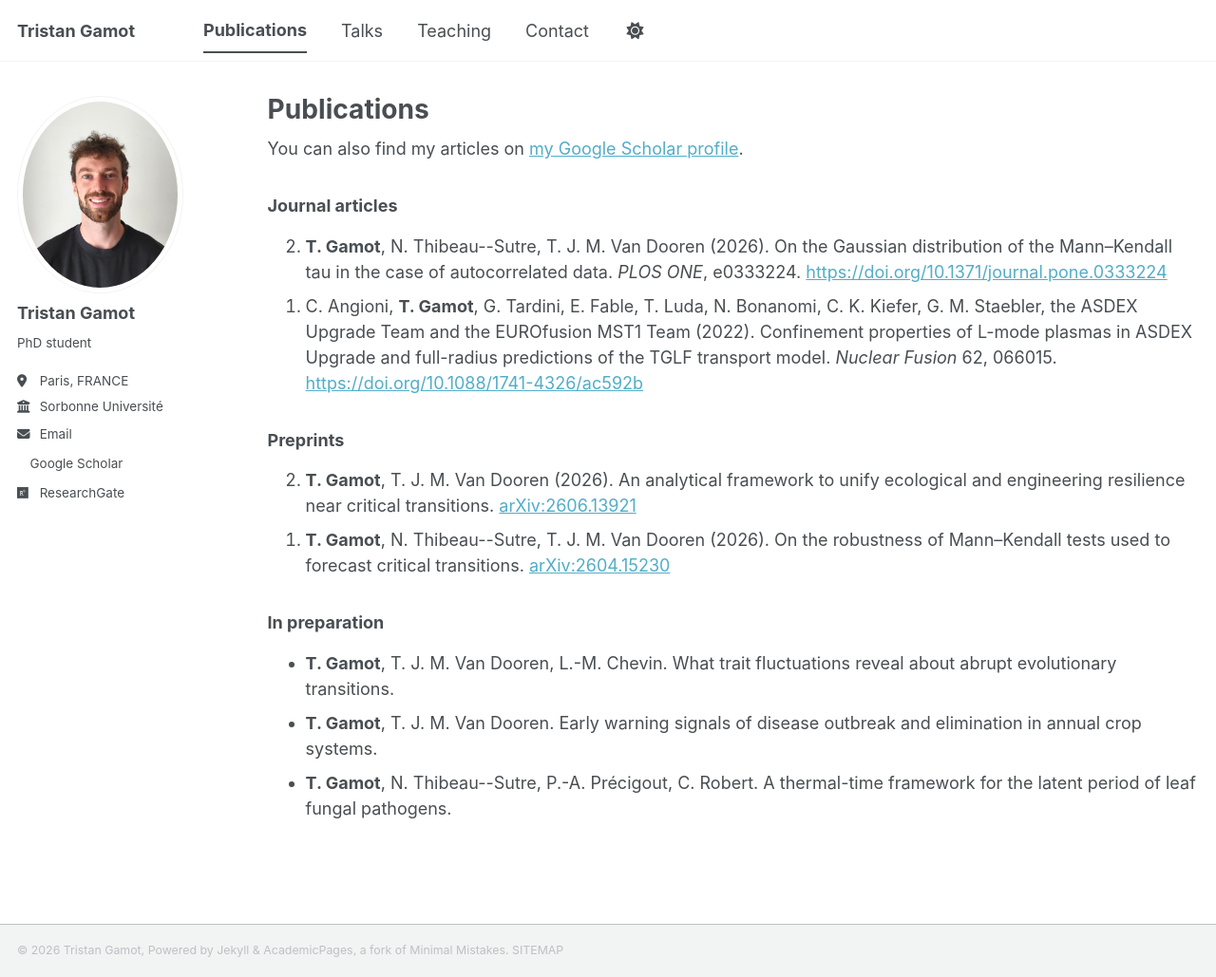
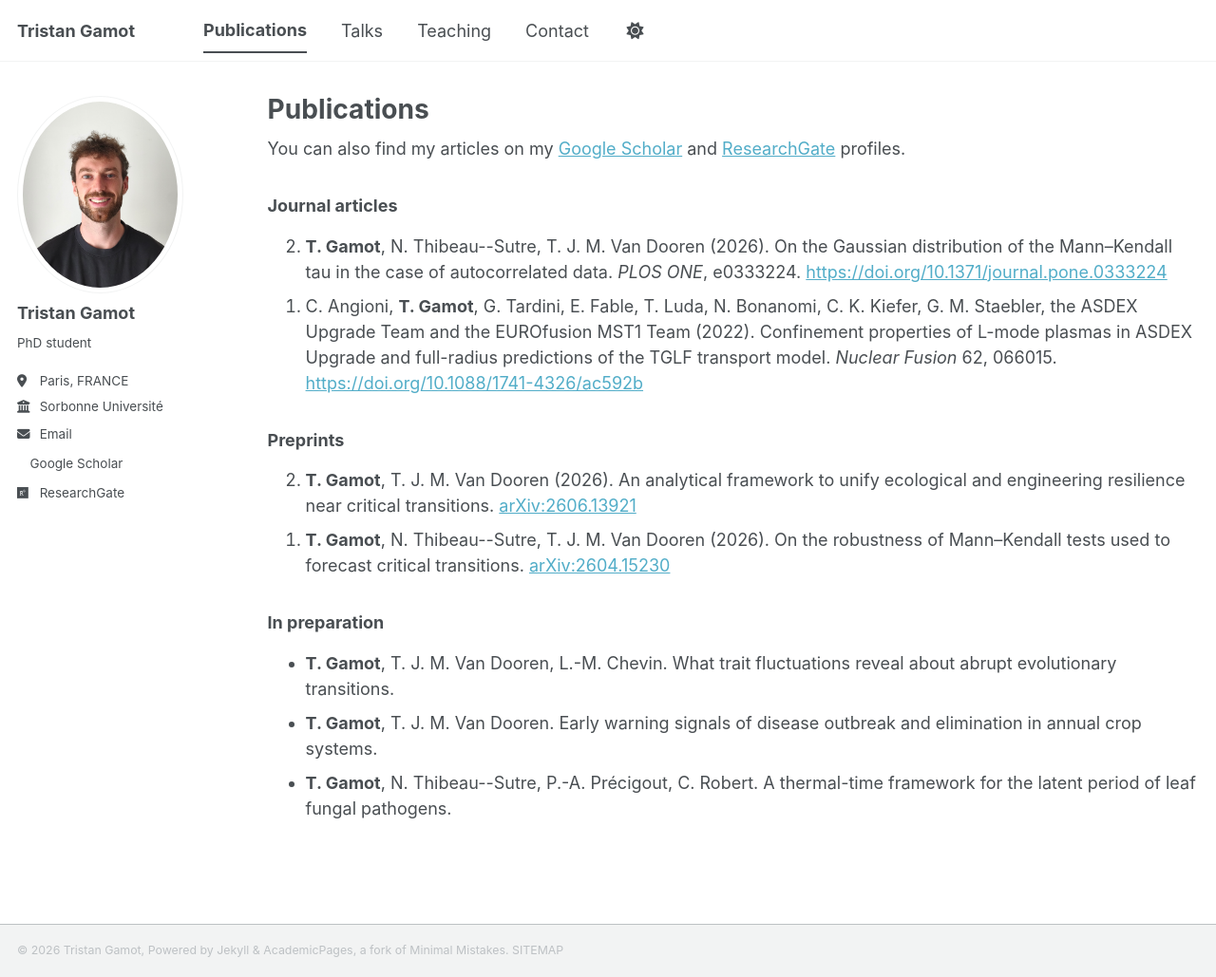
Before and after one commit to tgamot/tgamot.github.io, a Jekyll site: the page built from _pages/publications.html, in a window 1280 px wide and 1029 px high. Shown: the whole window at 95% size. Built offline with Jekyll 4.4.1, drawn with Linux system fonts in a browser that asks for light colours; a style sheet for code colours, icons or effects is not loaded.

Commit message:
Update publications.html

```diff
--- a/_pages/publications.html
+++ b/_pages/publications.html
@@ -6,7 +6,8 @@ author_profile: true
 ---
 
 {% if site.author.googlescholar %}
-  <div class="wordwrap">You can also find my articles on <a target="_blank" rel="noopener noreferrer" href="{{site.author.googlescholar}}">my Google Scholar profile</a>.</div>
+  <div class="wordwrap">You can also find my articles on my <a target="_blank" rel="noopener noreferrer" href="{{site.author.googlescholar}}">Google Scholar</a> and <a target="_blank" rel="noopener noreferrer" href="{{site.author.researchgate}}">ResearchGate</a> profiles.</div>
+
 {% endif %}
 
 
```
